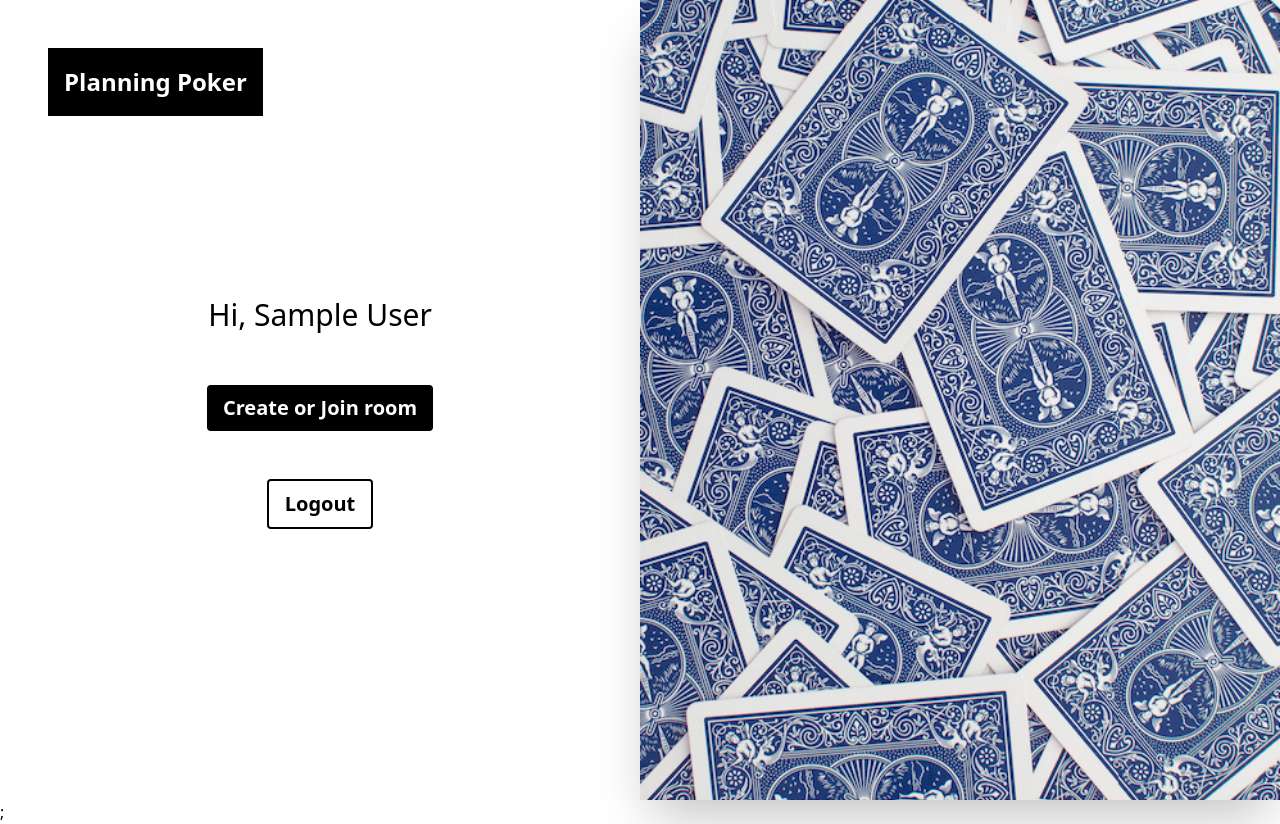
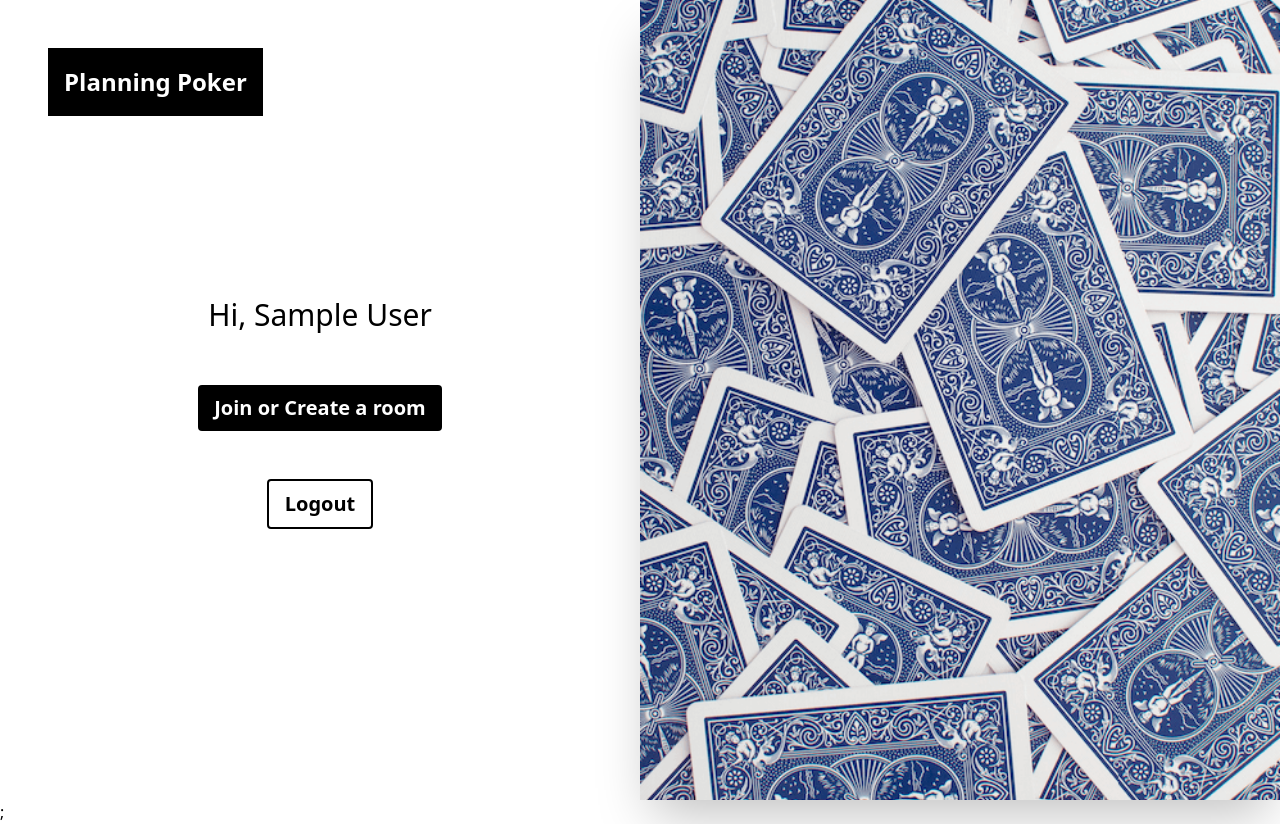
Before and after one commit to yoshimaru46/planning-poker, a React (Create React App) app: page / in a window 1280 px wide. Built offline with nearby package versions, Linux system fonts and the light colour scheme; no server answers; sample sign-in values are in the browser's storage.

Commit message:
Fix text

```diff
--- a/src/components/Home.tsx
+++ b/src/components/Home.tsx
@@ -42,7 +42,7 @@ const Home: React.FC = () => {
                   className="bg-black hover:bg-gray-700 text-white font-bold py-2 px-4 rounded text-xl"
                   onClick={() => history.push("/create-room")}
                 >
-                  Create or Join room
+                  Join or Create a room
                 </button>
               </div>
 
```
